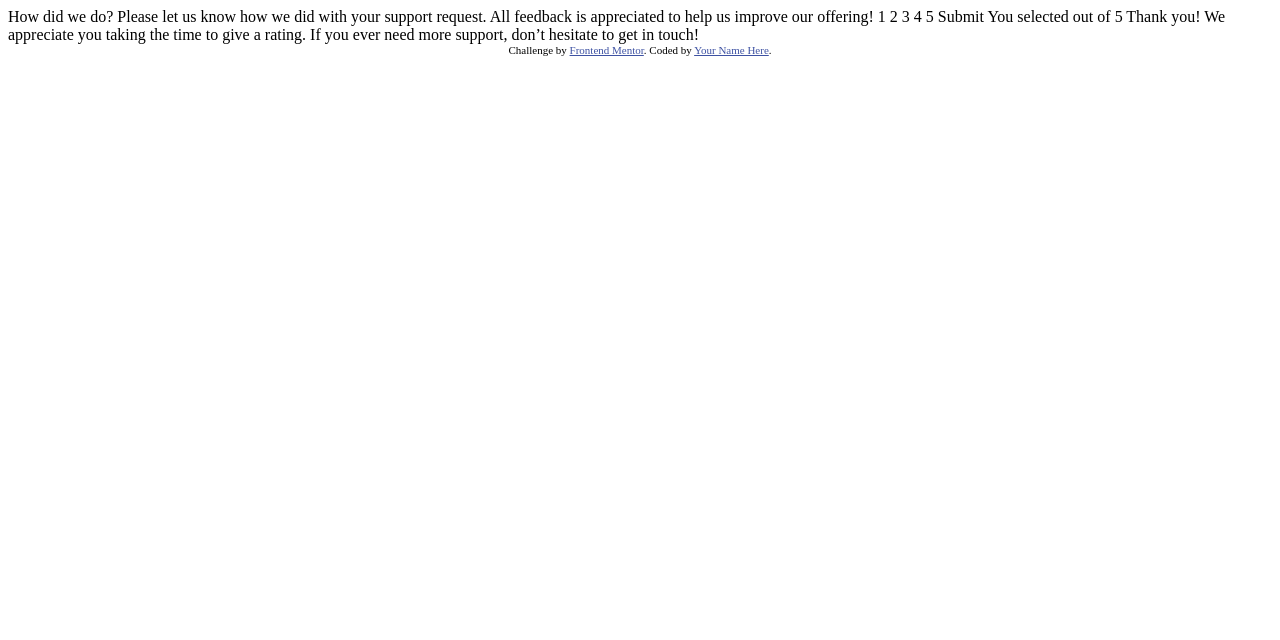
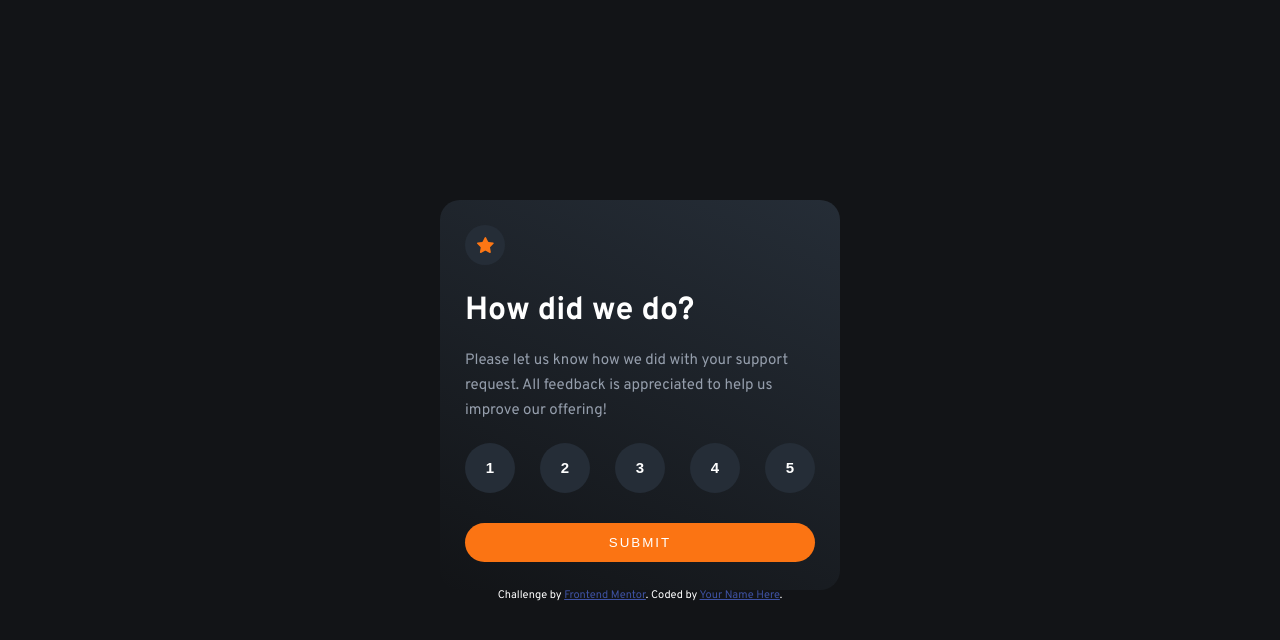
Before and after one commit to dorianarri/interactive-rating-component-main, a plain HTML site: page index.html in a window 1280 px wide. Drawn offline with Linux system fonts and the light colour scheme.

Commit message:
add card div + styles

```diff
--- a/index.html
+++ b/index.html
@@ -3,7 +3,7 @@
 <head>
   <meta charset="UTF-8">
   <meta name="viewport" content="width=device-width, initial-scale=1.0"> <!-- displays site properly based on user's device -->
-
+  <link rel="stylesheet" href="./styles/styles.css">
   <link rel="icon" type="image/png" sizes="32x32" href="./images/favicon-32x32.png">
 
   <title>Frontend Mentor | Interactive rating component</title>
@@ -17,28 +17,67 @@
 <body>
 
   <!-- Rating state start -->
-
+<main class="rating-card">
+  <div class="star">
+    <img src="images/icon-star.svg" alt="">
+  </div>
+  <div class="rating-text">
+    <h1>
       How did we do?
-
+    </h1>
+    <p>
       Please let us know how we did with your support request. All feedback is appreciated
       to help us improve our offering!
-
-  1 2 3 4 5
-
-  Submit
+    </p>
+  </div>
+  <div class="rating-num">
+    <button class="one">
+      1
+    </button>
+    <button class="two">
+      2
+    </button>
+    <button class="three">
+      3
+    </button>
+    <button class="four">
+      4
+    </button>
+    <button class="five">
+      5
+    </button>
+  </div>
+  <div class="submit-button">
+    <button class="submit">
+      SUBMIT
+    </button>
+  </div>
 
   <!-- Rating state end -->
 
   <!-- Thank you state start -->
+  <section class="thank-card">
+    <div class="thank-image">
+      <img src="images/illustration-thank-you.svg" alt="">
+    </div>
+    <div class="selected-bubble">
 
       You selected <!-- Add rating here --> out of 5
 
+    </div>
+    <div class="thank-text">
+      <h2>
       Thank you!
-
+      </h2>
+      <p>
         We appreciate you taking the time to give a rating. If you ever need more support,
         don’t hesitate to get in touch!
+      </p>
 
+    </div>
+  </section>
     <!-- Thank you state end -->
+</main>
 
 
   <div class="attribution">
--- /dev/null
+++ b/styles/styles.scss
@@ -0,0 +1,166 @@
+html, body, div, span, applet, object, iframe, p, blockquote, pre,
+a, abbr, acronym, address, big, cite, code,
+del, dfn, em, img, ins, kbd, q, s, samp,
+small, strike, strong, sub, sup, tt, var,
+b, u, i, center,
+dl, dt, dd, ol, ul, li,
+fieldset, form, label, legend,
+table, caption, tbody, tfoot, thead, tr, th, td,
+article, aside, canvas, details, embed,
+figure, figcaption, footer, header, hgroup,
+menu, nav, output, ruby, section, summary,
+time, mark, audio, video {
+	margin: 0;
+	padding: 0;
+	border: 0;
+	font-size: 100%;
+	font: inherit;
+	vertical-align: baseline;
+}
+/* HTML5 display-role reset for older browsers */
+article, aside, details, figcaption, figure,
+footer, header, hgroup, menu, nav, section {
+	display: block;
+}
+body {
+	line-height: 1;
+}
+ol, ul {
+	list-style: none;
+}
+blockquote, q {
+	quotes: none;
+}
+blockquote:before, blockquote:after,
+q:before, q:after {
+	content: '';
+	content: none;
+}
+table {
+	border-collapse: collapse;
+	border-spacing: 0;
+}
+
+
+
+@import url('https://fonts.googleapis.com/css2?family=Overpass:wght@400;700&display=swap');
+
+$primary-orange: hsl(25, 97%, 53%);
+$white: hsl(0, 0%, 100%);
+$light-grey: hsl(217, 12%, 63%);
+$medium-grey: hsl(216, 12%, 54%);
+$dark-blue: hsl(213, 19%, 18%);
+$very-dark-blue: hsl(216, 12%, 8%);
+
+$font-size-para: 15px;
+$font: 'Overpass', serif;
+
+%card-style {
+    background-image: linear-gradient(25deg, $very-dark-blue, $dark-blue);
+    max-width: 350px;
+    min-width: 300px;
+    height: 340px;
+    margin: 0 auto;
+    padding: 25px;
+    border-radius: 20px;
+}
+
+%circle-container{
+    padding: 10px;
+    border-radius: 50%;
+    width: 20px;
+    height: 20px;
+    // border: 2px solid red;
+    display: flex;
+    align-items: center;
+    background-color: $dark-blue;
+    margin-bottom: 30px;
+}
+
+%text-style{
+    margin: 20px 0;
+
+    p{
+        font-size: 15px;
+        color: $light-grey;
+        line-height: 25px;
+    }
+}
+
+%button-hover-state{
+    color: $primary-orange;
+    background-color: $white;
+}
+
+body {
+    font-family: $font;
+    color: $white;
+    background-color: $very-dark-blue;
+    width: 100vw;
+    height: 100vh;
+    display: flex;
+    flex-direction: column;
+    justify-content: center;
+    align-items: center;
+}
+
+.rating-card{
+    @extend %card-style;
+
+    .star{
+        @extend %circle-container;
+
+        img{
+            padding-left: 2px;
+        }
+    }
+
+    .rating-text{
+        @extend %text-style;
+    }
+
+    .rating-num{
+        display: flex;
+        justify-content: space-between;
+        align-items: center;
+        button{
+            @extend %circle-container;
+            padding: 25px;
+            justify-content: center;
+            color: $white;
+            font-size: 15px;
+            font-weight: bold;
+            border: none;
+        }
+        button:hover{
+            background-color: $primary-orange;
+            cursor: pointer;
+        }
+    }
+
+    .submit-button{
+        width: 100%;
+        button{
+            width: 100%;
+            padding: 12px;
+            margin-bottom: 10px;
+            border-radius: 20px;
+            border: none;
+            color: $white;
+            background-color: $primary-orange;
+            letter-spacing: 2px
+        }
+        button:hover {
+            color: $primary-orange;
+            background-color: $white;
+            cursor: pointer;
+        }
+
+    }
+
+}
+
+.thank-card{
+    @extend %card-style;
+    display: none;
+}
```
Also changed, not shown: styles/styles.css (added), 1 other file. Lines whose indentation alone changed are shown as unchanged.
